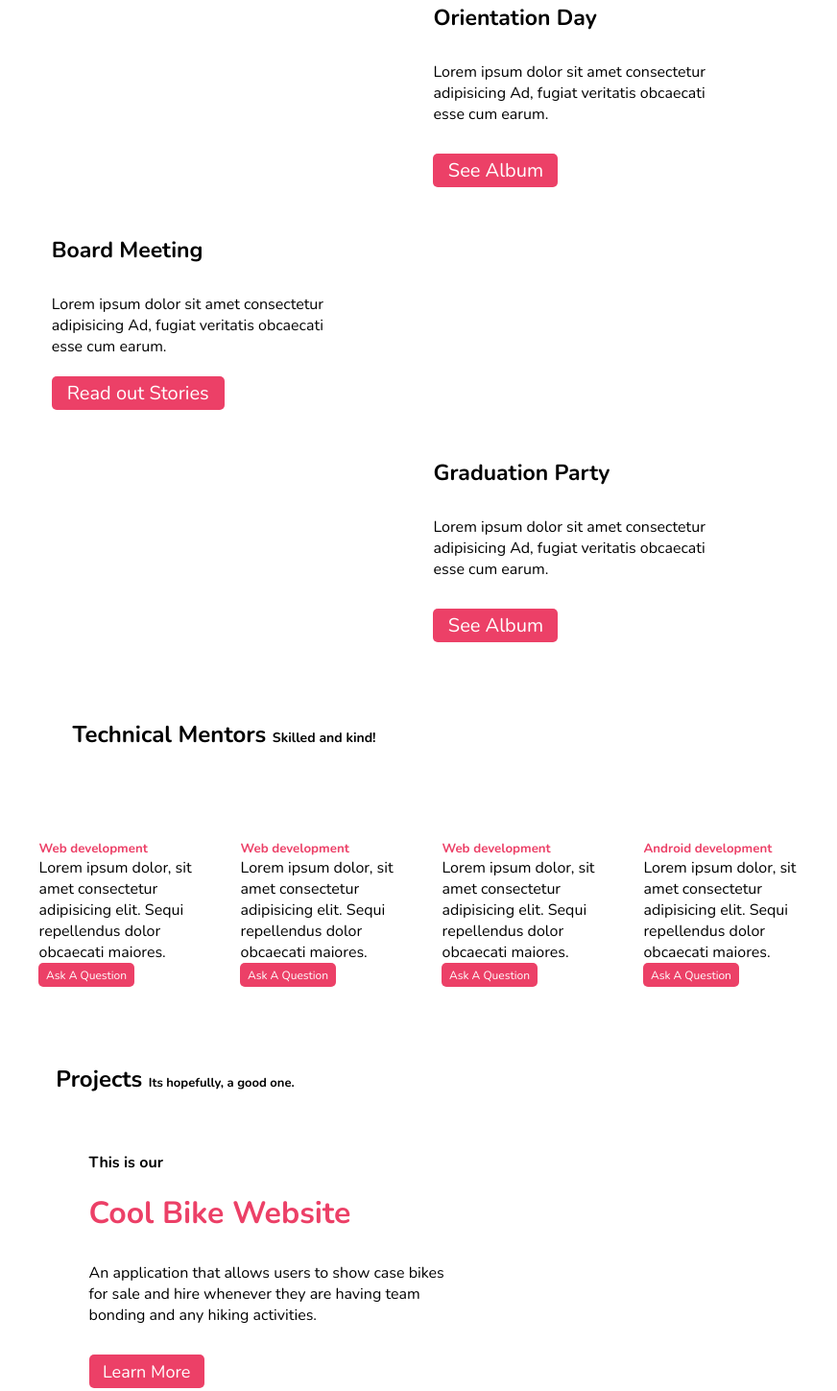
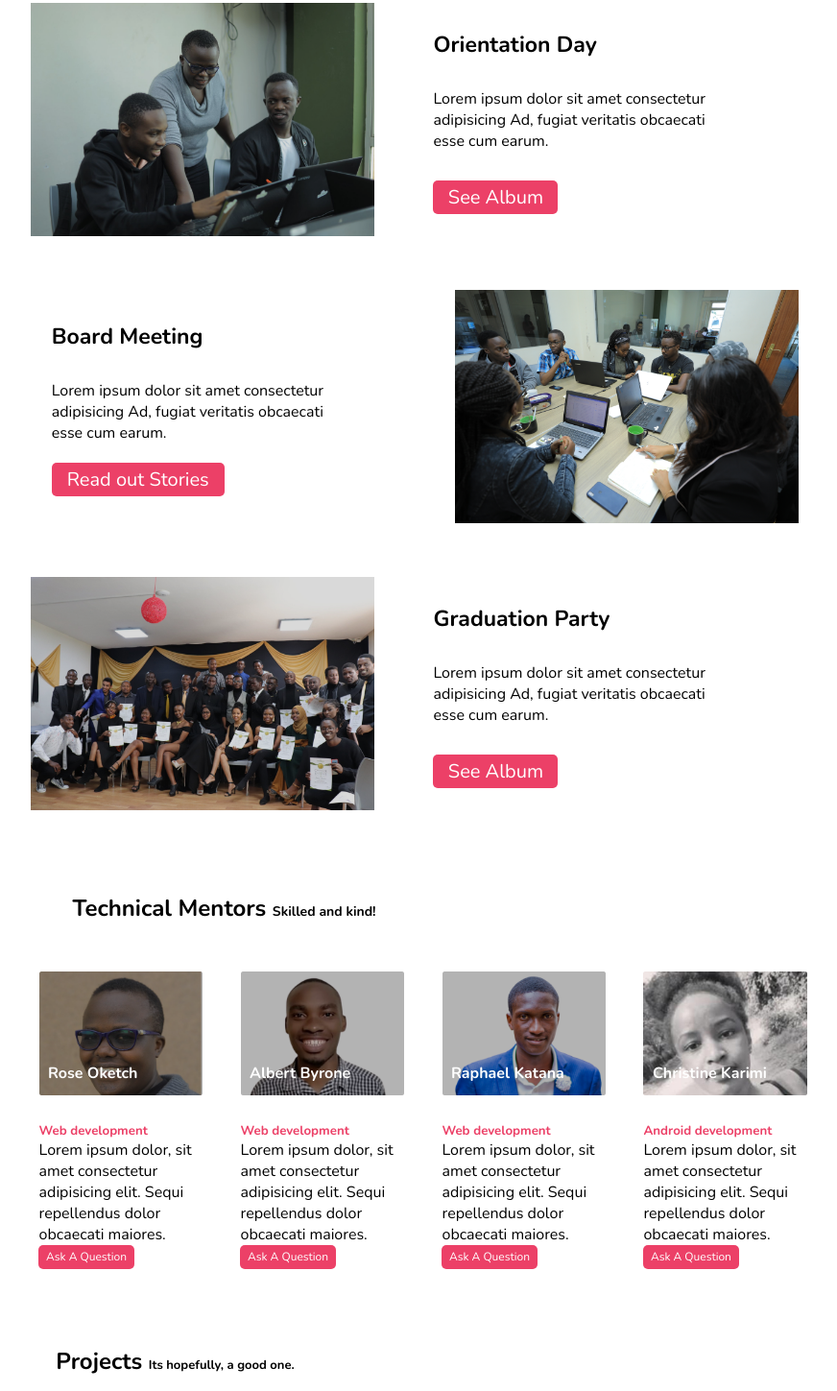
Before and after one commit to ndurivin/moringa-landing-page, a plain HTML site: page index.html in a window 1280 px wide. Shown: the part 619-2068 px from the top of the page at 96% size, without its empty margins (190-1062 px from the left). Drawn offline with nearby package versions, Linux system fonts and the light colour scheme; files that its build step writes are made by us from their sources.

Commit message:
Additional changes on paths

```diff
--- a/assets/css/styles.css
+++ b/assets/css/styles.css
@@ -19,7 +19,6 @@
   padding: 10px;
   width: 100%;
   display: flex;
-  flex-direction: row;
 }
 
 .menu-items li {
--- a/index.html
+++ b/index.html
@@ -2,13 +2,12 @@
 <html lang="en">
 
 <!--Start of the Head Section-->
-
 <head>
     <meta charset="UTF-8" />
-    <meta http-equiv="X-UA-Compatible" content="IE=edge" />
-    <meta name="viewport" content="width=device-width, initial-scale=1.0" />
+    <meta http-equiv="X-UA-Compatible" content="IE=edge"/>
+    <meta name="viewport" content="width=device-width, initial-scale=1.0"/>
     <title>Moringa School Landing Page</title>
-    <link rel="stylesheet" type="text/css" href="/moringa_landing-page/assets/css/styles.css" />
+    <link rel="stylesheet" type="text/css" href="/assets/css/styles.css"/>
     <link href="https://fonts.googleapis.com/css2?family=Nunito:ital,wght@0,300;0,400;0,700;1,300&display=swap"
         rel="stylesheet" />
 </head>
@@ -39,7 +38,6 @@
         <div class="landing-area">
             <div class="la-left">
                 <h4>Moringa</h4>
-
                 <h1>Nurturing Africa's Tech Talent</h1>
                 <p>Through market-aligned skills training, we help <br> build new
                     career possibilities with greater confidence and capabilities.
@@ -50,7 +48,7 @@
                 </div>
             </div>
             <div class="la-right">
-                <img src="/moringa_landing-page/assets/img/hero.png" alt="">
+                <img src="/assets/img/hero.png" alt="">
             </div>
         </div>
     </div>
@@ -60,13 +58,13 @@
         <h2>Stories <span class="stories-title">So many memories!</span> </h2>
         <div class="orientation">
             <div class="stories-orient-left">
-                <img src="/moringa_landing-page/assets/img/orientation.png" alt="" />
+                <img src="/assets/img/orientation.png" alt="" />
             </div>
 
             <div class="stories-orient-right">
                 <h2 class="orient-title">Orientation Day</h2>
                 <p>
-                    Lorem ipsum dolor sit amet consectetur <br>adipisicing  Ad, fugiat
+                    Lorem ipsum dolor sit amet consectetur <br>adipisicing Ad, fugiat
                     veritatis obcaecati <br>esse cum earum.
                 </p>
                 <div><button class="btn-stories"><a href="#">See Album</a></button></div>
@@ -78,37 +76,33 @@
             <div class="stories-orient-right">
                 <h2 class="orient-title">Board Meeting</h2>
                 <p>
-                    Lorem ipsum dolor sit amet consectetur <br>adipisicing  Ad, fugiat
+                    Lorem ipsum dolor sit amet consectetur <br>adipisicing Ad, fugiat
                     veritatis obcaecati <br>esse cum earum.
                 </p>
                 <div><button class="btn-stories-1"><a href="#">Read out Stories</a></button></div>
             </div>
 
             <div class="stories-board-right">
-                <img src="/moringa_landing-page/assets/img/board.png" alt="" />
+                <img src="/assets/img/board.png" alt="" />
             </div>
         </div>
 
 
         <div class="graduation">
             <div class="stories-grad-left">
-                <img src="/moringa_landing-page/assets/img/grad.png" alt="" />
+                <img src="/assets/img/grad.png" alt="" />
             </div>
 
             <div class="stories-orient-right">
                 <h2 class="orient-title">Graduation Party</h2>
                 <p>
-                    Lorem ipsum dolor sit amet consectetur <br>adipisicing  Ad, fugiat
+                    Lorem ipsum dolor sit amet consectetur <br>adipisicing Ad, fugiat
                     veritatis obcaecati <br>esse cum earum.
                 </p>
                 </p>
                 <div><button class="btn-stories"><a href="#">See Album</a></button></div>
             </div>
-        </div>
-
-
-
-    </div>
+        </div> </div>
 
     <!--End of Stories section-->
 
@@ -122,7 +116,7 @@
             <div class="mentors-pics">
 
                 <div class="mentor-details">
-                    <img src="/moringa_landing-page/assets/img/rose.png" alt="" />
+                    <img src="/assets/img/rose.png" alt="" />
                     <h4 class="names">Rose Oketch</h4>
                 </div>
                 <h5 class="course">Web development</h5>
@@ -138,7 +132,7 @@
             <div class="mentors-pics">
 
                 <div class="mentor-details">
-                    <img src="/moringa_landing-page/assets/img/albert.png" alt="" />
+                    <img src="/assets/img/albert.png" alt="" />
                     <h4 class="names">Albert Byrone</h4>
                 </div>
                 <h5 class="course">Web development</h5>
@@ -153,7 +147,7 @@
 
             <div class="mentors-pics">
                 <div class="mentor-details">
-                    <img src="/moringa_landing-page/assets/img/raphael.png" alt="" />
+                    <img src="/assets/img/raphael.png" alt="" />
                     <h4 class="names">Raphael Katana</h4>
                 </div>
                 <h5 class="course">Web development</h5>
@@ -168,7 +162,7 @@
 
             <div class="mentors-pics">
                 <div class="mentor-details">
-                    <img src="/moringa_landing-page/assets/img/christine.png" alt="" />
+                    <img src="/assets/img/christine.png" alt="" />
                     <h4 class="names">Christine Karimi</h4>
 
                 </div>
@@ -204,7 +198,7 @@
 
             </div>
             <div class="projects-right">
-                <img src="/moringa_landing-page/assets/img/project.png" alt="">
+                <img src="/assets/img/project.png" alt="">
 
             </div>
         </div>
```
Lines whose indentation alone changed are shown as unchanged.
